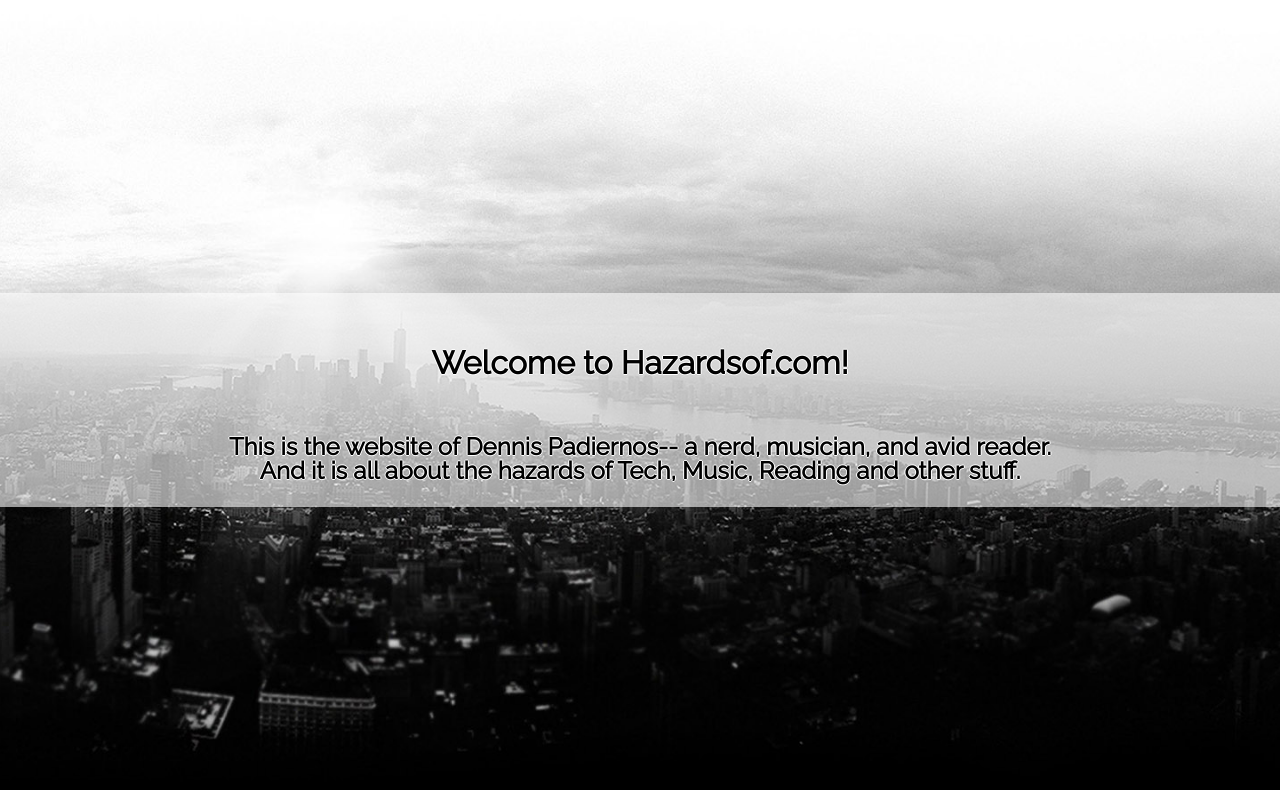
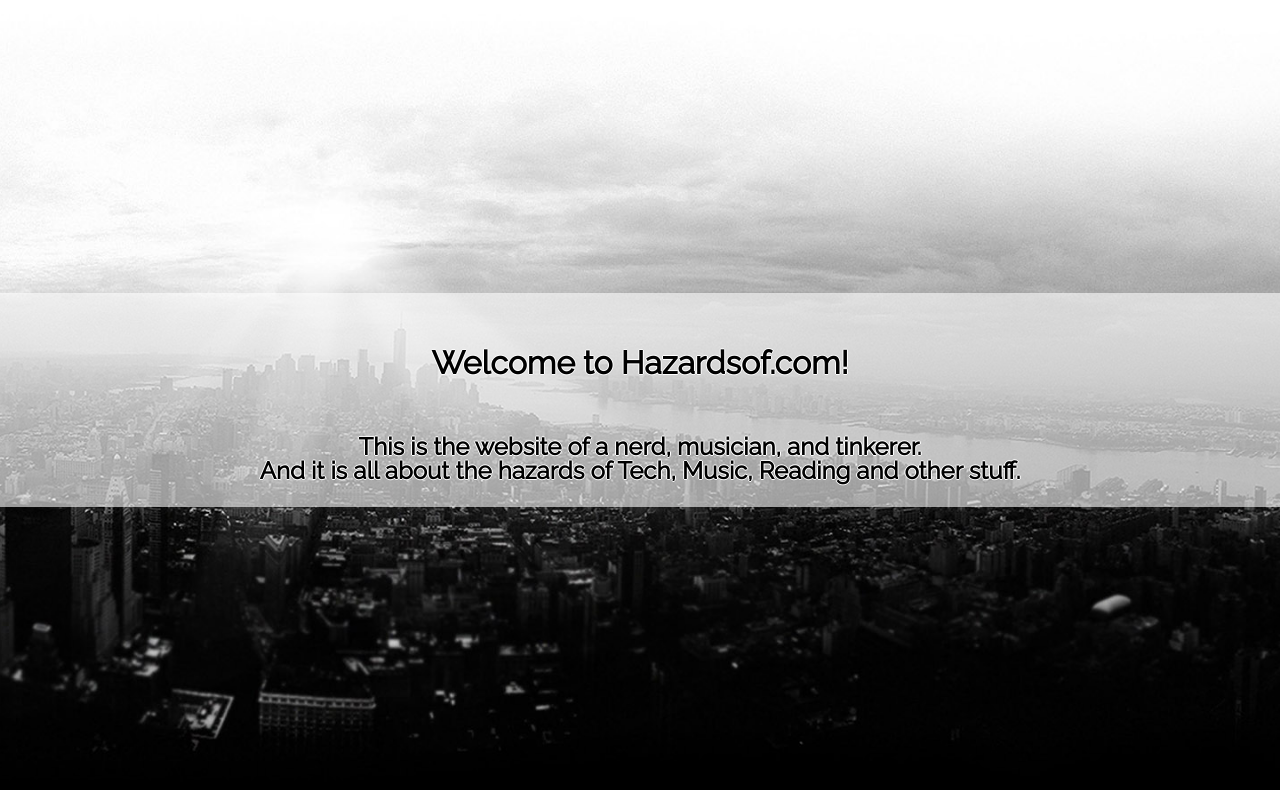
Before and after one commit to depadiernos/hazardsof, a plain HTML site: page index.html in a window 1280 px wide. Drawn offline with Linux system fonts and the light colour scheme.

Commit message:
update site description

```diff
--- a/index.html
+++ b/index.html
@@ -10,7 +10,7 @@
 		<div class="header">
       <div class="brand">
 				<h1>Welcome to Hazardsof.com!</h1>
-				<h3>This is the website of Dennis Padiernos-- a nerd, musician, and avid reader. <br> And it is all about the hazards of Tech, Music, Reading and other stuff.</h3>
+				<h3>This is the website of a nerd, musician, and tinkerer. <br> And it is all about the hazards of Tech, Music, Reading and other stuff.</h3>
 			</div>
 		</div>
   </body>
```
